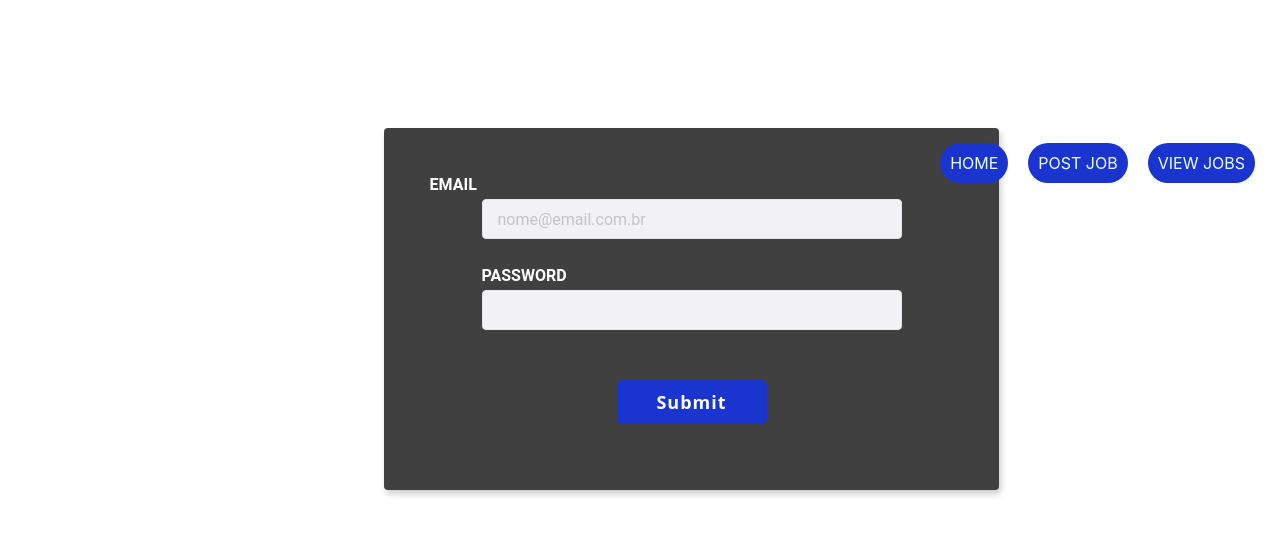
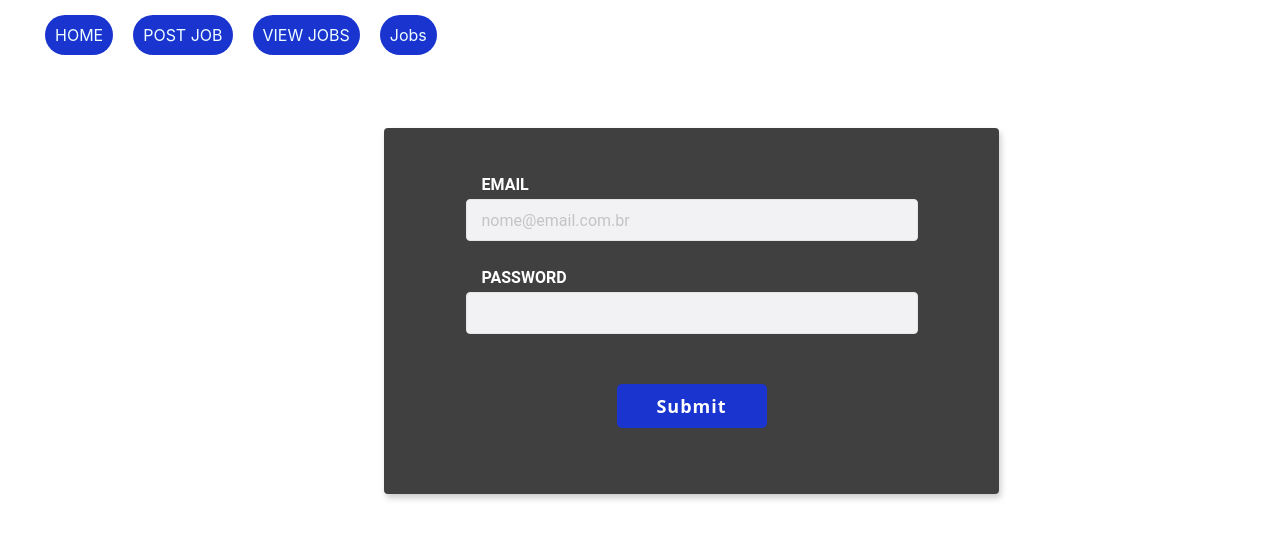
Before and after one commit to MurituMaina/huister_job_board, a React (Create React App) app: page /PostJob in a window 1280 px wide. Shown: the top 538 px of the page. Built offline with nearby package versions, Linux system fonts and the light colour scheme.

Commit message:
css and logins

```diff
--- a/package.json
+++ b/package.json
@@ -2,7 +2,7 @@
   "name": "hustler_job_board",
   "version": "0.1.0",
   "private": true,
-  "proxy" : "http://localhost:3000",
+  "proxy": "http://localhost:3000",
   "dependencies": {
     "@testing-library/jest-dom": "^5.16.5",
     "@testing-library/react": "^13.4.0",
@@ -36,5 +36,8 @@
       "last 1 firefox version",
       "last 1 safari version"
     ]
+  },
+  "devDependencies": {
+    "json-server": "^0.17.1"
   }
 }
--- a/src/navbar components/jobs/jobs.js
+++ b/src/navbar components/jobs/Jobs.js
@@ -28,12 +28,13 @@ function handleSubmit(e){
     e.preventDefault();
 
     setWelcomeMessage(true)
-    let apiUrl = "http://localhost:"
+    let apiUrl = "http://localhost:3000/myjobs"
     fetch(apiUrl,{
       method: "POST",
       headers:  {'Content-Type': 'application/json'},
       body: JSON.stringify(jobDetails)
     })
+    alert(`${jobDetails.title} role posted successfully`)
   }
 
   function handleClearing(e){
@@ -52,7 +53,7 @@ function handleSubmit(e){
         <div className='form-holder'>
           <div className='form-content'>
             <div className='form-items'>
-            {welcomeMessage ? <div className='p-3 mb-2 bg-success text-white welcome-message'>{`${jobDetails.title}, posted successfully`}</div> : null}
+
               <h3><b>Add Job Details</b></h3>
               <form onSubmit={handleSubmit}>
                 <input
@@ -60,7 +61,7 @@ function handleSubmit(e){
                   name='title'
                   required="required"
                   value={jobDetails.title}
-                  placeholder="ENter Job Title"
+                  placeholder="Job Title"
                   onChange={addData}
                 /><br></br><br></br>
                 <input
--- a/src/navbar components/jobs/jobs.css
+++ b/src/navbar components/jobs/jobs.css
@@ -1,6 +1,7 @@
-*, body {
+.form-body {
     font-family: 'Poppins', sans-serif;
     font-weight: 400;
+    margin-top: 10%;
 }
 
 .form-holder {
--- a/src/navbar components/navbar/Navbar.js
+++ b/src/navbar components/navbar/Navbar.js
@@ -3,6 +3,7 @@ import Home from "../home/Home";
 import { BrowserRouter as Router, Routes, Route, Link } from "react-router-dom";
 import PostJob from "../postJob/PostJob";
 import ViewJobs from "../viewJobs/ViewJobs";
+import Jobs from "../jobs/Jobs"
 
 const Navbar = () => {
     return (
@@ -12,12 +13,14 @@ const Navbar = () => {
           <Link to="/">HOME</Link>
           <Link to="/PostJob">POST JOB</Link>
           <Link to="/ViewJobs">VIEW JOBS</Link>
+          <Link to="/Jobs">Jobs</Link>
         </div>
       </nav>
       <Routes>
         <Route exact path="/" element={<Home />} />
         <Route path="/PostJob" element={<PostJob />} />
         <Route path="/ViewJobs" element={<ViewJobs />} />
+        <Route path="/Jobs" element={<Jobs />} />
       </Routes>
     </Router>
   );
--- a/src/navbar components/navbar/navbar.css
+++ b/src/navbar components/navbar/navbar.css
@@ -4,6 +4,9 @@
      padding: 25px;
      display: flex;
      align-items: center;
+     position: fixed;
+     top: 0;
+     z-index: 20;
     }
 
    .navbar a {
--- a/src/navbar components/postJob/PostJob.css
+++ b/src/navbar components/postJob/PostJob.css
@@ -1,22 +1,8 @@
-* {
-    margin: 0;
-    padding: 0;
-    box-sizing: border-box;
-    -webkit-font-smoothing: antialiased;
-  }
-
-  /* html,
-  body {
-    height: 100%;
-  } */
-
   .form {
-    /* align-items: center; */
-    /* display: flex; */
-    /* height: auto; */
+    align-items: center;
+    height: auto;
     justify-content: center;
-    padding-top: 20%;
-
+    padding-top: 30%;
     background: #fff;
     border-radius: 4px;
     box-shadow: 2px 4px 6px rgba(0, 0, 0, 0.2);
@@ -24,7 +10,6 @@
     padding-bottom: 66px;
     padding-top: 46px;
     text-align: center;
-    width: 90%;
     background: rgb(65, 64, 64);
     margin-bottom: 98px;
     margin-top: 10%;
@@ -32,21 +17,7 @@
     margin-left: 30%;
   }
 
-  /* .App {
-    background: #fff;
-    border-radius: 4px;
-    box-shadow: 2px 4px 6px rgba(0, 0, 0, 0.2);
-    max-width: 615px;
-    padding-bottom: 66px;
-    padding-top: 46px;
-    text-align: center;
-    width: 90%;
-    background: #b5c0ad;
-    margin-bottom: 98px;
-    margin-top: 41px;
-  }  */
-
-  .input-group {
+ .input-group {
     margin-bottom: 26px;
   }
   .input-group:nth-last-child(-n + 2) {
--- a/src/navbar components/postJob/PostJob.js
+++ b/src/navbar components/postJob/PostJob.js
@@ -3,34 +3,36 @@ import { useState } from "react";
 import { useNavigate } from "react-router-dom";
 
 const PostJob = () => {
-  const navigate = useNavigate();
+  // const navigate = useNavigate();
   const [username, setusername] = useState("");
   const [password, setpassword] = useState("");
   const [authenticated, setauthenticated] = useState(
   localStorage.getItem(localStorage.getItem("authenticated") || false)
 );
   const users = [{ username: "dc@gmail.com", password: "123" }];
+  const navigate = useNavigate();
+
   const handleSubmit = (e) => {
-  e.preventDefault();
-  const account = users.find((user) => user.username === username);
-  if (account && account.password === password) {
-  localStorage.setItem("authenticated", true);
-  navigate("/dashboard");
+    e.preventDefault();
+    const account = users.find((user) => user.username === username);
+    if (account && account.password === password) {
+    localStorage.setItem("authenticated", true);
+    navigate("/ViewJobs");
   }
 };
 
     return (
-      <div>
-        <form className="form" onSubmit={handleSubmit}>
+      <div className="form">
+        <form onSubmit={handleSubmit}>
           <div className="input-group">
             <label htmlFor="email">Email</label>
-            <input type="email" name="email" placeholder="nome@email.com.br" />
+            <input type="email" name="username" placeholder="nome@email.com.br" />
           </div>
           <div className="input-group">
             <label htmlFor="password">Password</label>
             <input type="password" name="password" />
           </div>
-          <button className="primary">Submit</button>
+          <button className="primary" onClick={()=>handleSubmit()}>Submit</button>
         </form>
       </div>
     );
--- a/src/navbar components/viewJobs/ViewJobs.css
+++ b/src/navbar components/viewJobs/ViewJobs.css
@@ -0,0 +1,3 @@
+.hiring-company{
+    background-color: black;
+}
--- a/src/navbar components/viewJobs/ViewJobs.js
+++ b/src/navbar components/viewJobs/ViewJobs.js
@@ -7,7 +7,7 @@ function ViewJobs() {
 
 
 
-    let apiUrl = "http://localhost:"
+    let apiUrl = "http://localhost:3000/myjobs"
     useEffect(() => {
       fetch(apiUrl)
       .then((res) => res.json())
@@ -17,12 +17,9 @@ function ViewJobs() {
     })
 
     },[])
-    jobs.map(patient => {
-        console.log(jobs)
-    })
 
     function deleteRecord(id){
-        fetch(`http://localhost:9292/JOBS/${id}`,{
+        fetch(`http://localhost:3000/myjobs${id}`,{
             method: `DELETE`
         }).then((result)=>{
             result.json().then((resp)=>{
@@ -36,34 +33,34 @@ function ViewJobs() {
     <>
         <div>
         <p id='caption'><b>Posted Jobs</b></p>
-        <table className='table table-stripped table-sm'>
-             <thead class='thead-dark'>
+         {jobs.map((jobs, i) => {
+            return (
+             <table>
+                    <thead class='thead-dark'>
                 <tr className='table-head'>
-                    <th scope='col'>Job Title</th></tr>
-                <tr>
-                <th scope='col'>Hiring Company</th> </tr>
+                    <th scope='col'>Job Title</th>
+                    <td>{jobs.title}</td>
+                </tr>
+                <tr className='hiring-company'>
+                  <th scope='col'>Hiring Company</th>
+                  <td>{jobs.company}</td>
+                </tr>
                 <tr>
                   <th scope='col'>Job Description</th>
+                  <td>{jobs.description}</td>
                 </tr>
             </thead>
-
-            {jobs.map((jobs, i) => {
-                return (
                    <tbody>
                         <tr key={i} value={jobs}>
-                            <td>{jobs.title}</td>
-                            <td>{jobs.company}</td>
-                            <td>{jobs.description}</td>
-                            <td>
-
-                            <a class="action" title="Delete" data-toggle="tooltip" onClick={()=>deleteRecord(jobs.id)}>Delete</a>
+                        <td>
+                          <a class="action" title="Delete" data-toggle="tooltip" onClick={()=>deleteRecord(jobs.id)}>Delete</a>
                         </td>
                         </tr>
                    </tbody>
+                   </table>
                 );
-                })
-            }
-        </table>
+            })
+        }
     </div>
 
     </>
```
Also changed, not shown: mock-data.json (added, +58 -0 lines), 1 other file (tests, documents, lock files or other folders).
